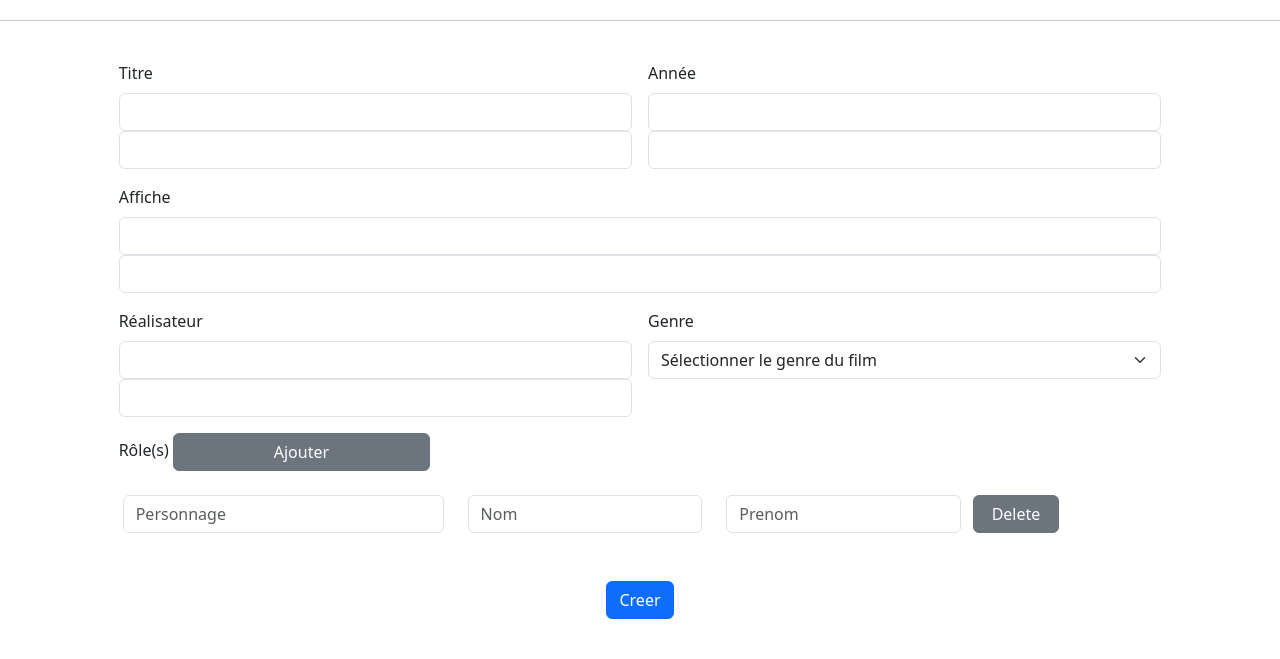
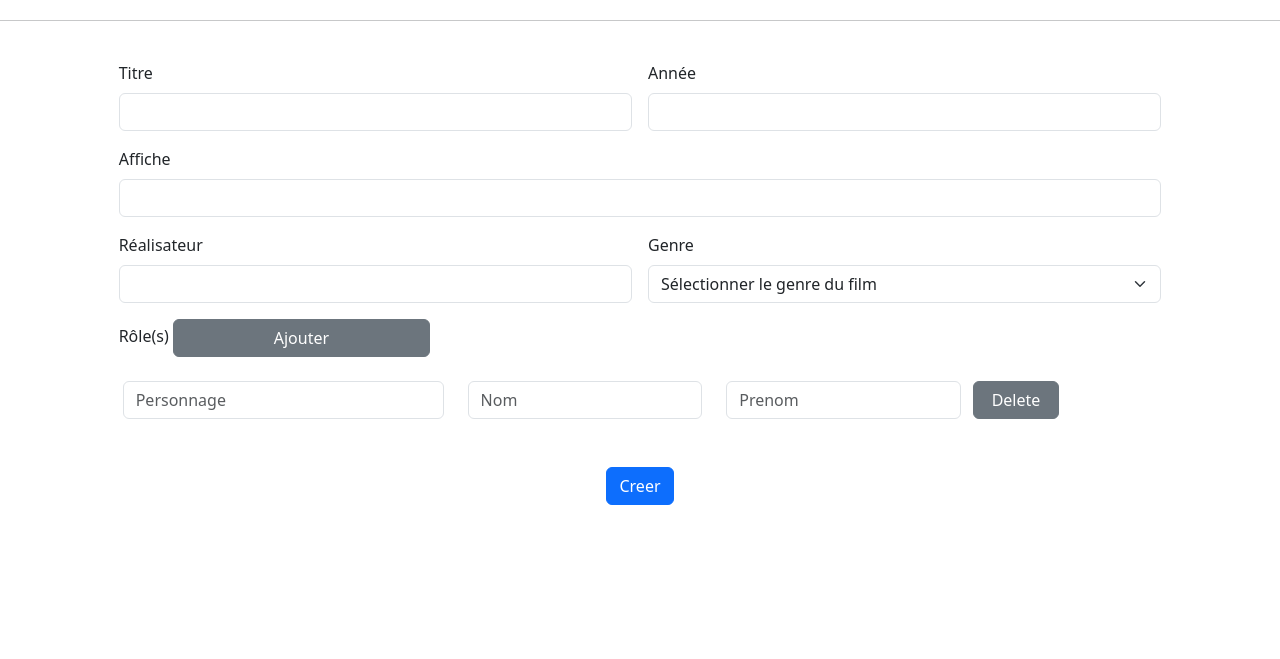
Before and after one commit to lea-nova/cinema, a PHP site: page /creer in a window 1280 px wide. Shown: the part 58-717 px from the top of the page. Run offline with PHP 8.4, Linux system fonts and the light colour scheme; data that the repository does not hold is empty.

Commit message:
Update de ma branche

```diff
--- a/view/creer.html.twig
+++ b/view/creer.html.twig
@@ -35,6 +35,7 @@
         {% endfor %}
 
 {% endfor %}
+
 	<br>
 
 <div class="container col-10">
@@ -43,21 +44,20 @@
 		<div class="col-md-6">
 			<label for="titre" class="form-label">Titre</label>
 			<input name="titre" type="text" class="form-control" id="titre">
-			<input name="titre" type="text" class="form-control" id="titre">
+
 		</div>
 		<div class="col-md-6">
 			<label for="annee" class="form-label">Année</label>
 			<input name="annee" type="text" class="form-control" id="annee">
-			<input name="annee" type="text" class="form-control" id="annee">
+
 		</div>
 		<div class="col-md-12">
 			<label for="affiche" class="form-label">Affiche</label>
 			<input name="affiche" type="text" class="form-control" id="affiche">
-			<input name="affiche" type="text" class="form-control" id="affiche">
+
 		</div>
 		<div class="col-md-6">
 			<label for="realisateur" class="form-label">Réalisateur</label>
-			<input name="realisateur" type="text" class="form-control" id="realisateur">
 			<input name="realisateur" type="text" class="form-control" id="realisateur">
 		</div>
 		<div class="col-md-6">
```
